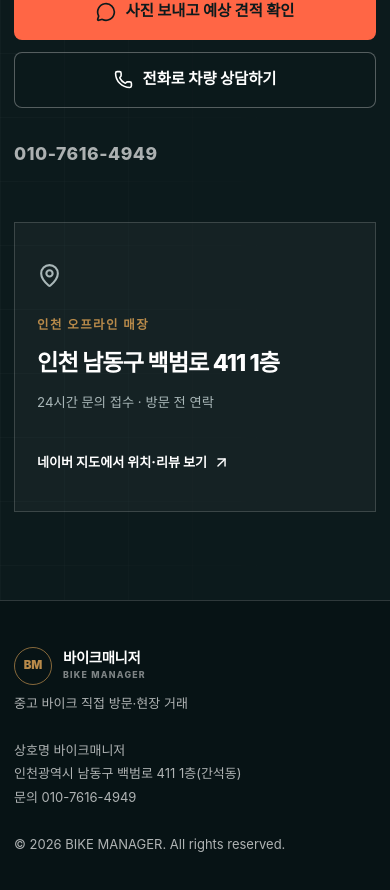
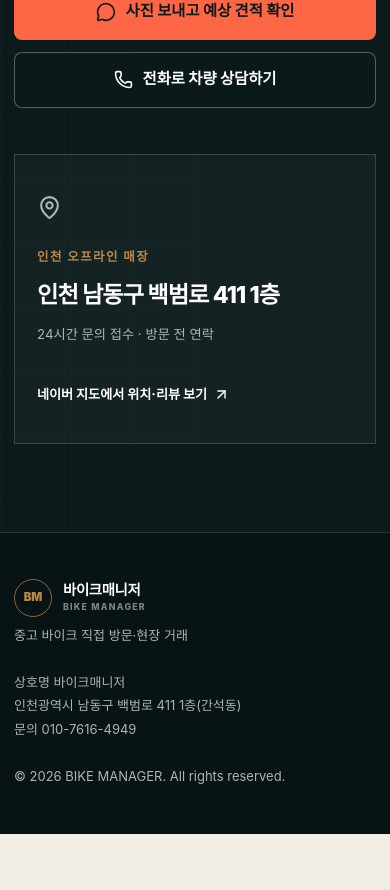
Before and after one commit to 12538253/bike-landing, a Next.js app: page / in a window 390 px wide. Shown: the part 4470-5360 px from the top of the page. After the commit the page ends 5304 px from the top, so only its background shows below. Built offline with nearby package versions, Linux system fonts and the light colour scheme.

Commit message:
fix: remove duplicate final phone link

```diff
--- a/app/globals.css
+++ b/app/globals.css
@@ -1024,17 +1024,6 @@
 
 .final-copy__actions {
   margin-top: 32px;
-}
-
-.final-copy__phone {
-  display: inline-flex;
-  min-height: 44px;
-  align-items: center;
-  margin-top: 24px;
-  color: rgba(255, 255, 255, 0.66);
-  font-size: clamp(1.1rem, 2vw, 1.45rem);
-  font-weight: 760;
-  letter-spacing: 0.03em;
 }
 
 .site-footer {
--- a/components/LocationFinal.tsx
+++ b/components/LocationFinal.tsx
@@ -29,9 +29,6 @@
               {phone.label}
             </a>
           </div>
-          <a className="final-copy__phone" href={site.phone.href}>
-            {site.phone.display}
-          </a>
         </div>
         <div className="final-location">
           <span className="final-location__icon">
```
Also changed, not shown: 1 other file (tests, documents, lock files or other folders).
